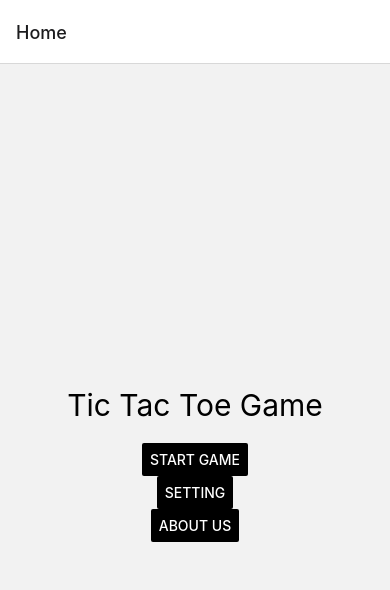
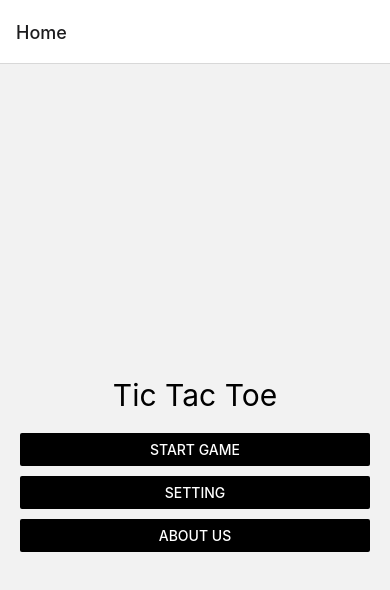
Before and after one commit to SavannaPisc/MobileAppTicTacTactics, a React Native app: screen /Home in a window 390 px wide. Shown: the top 590 px of the page. Built offline with nearby package versions, Linux system fonts and the light colour scheme.

Commit message:
Update 2nd ver

```diff
--- a/src/layout/Styles.jsx
+++ b/src/layout/Styles.jsx
@@ -42,7 +42,6 @@ const Styles = StyleSheet.create({
   squareText: {
     fontSize: 50,
   },
-  button: {},
 });
 
 export default Styles;
--- a/src/screens/HomeScreen.jsx
+++ b/src/screens/HomeScreen.jsx
@@ -23,8 +23,9 @@ const HomeScreen = ({navigation}) => {
   };
 
   return (
-    <View style={Styles.container}>
-      <Text style={Styles.title}>Tic Tac Toe Game</Text>
+    <View style={[Styles.container, {marginHorizontal: 20}]}>
+      <Text style={Styles.title}>Tic Tac Toe</Text>
+      <View style={{gap: 10, width: '100%'}}>
         <Button
           color="#000"
           style={Styles.button}
@@ -44,6 +45,7 @@ const HomeScreen = ({navigation}) => {
           onPress={handleAboutUs}
         />
       </View>
+    </View>
   );
 };
 
```
Also changed, not shown: 2 other files (tests, documents, lock files or other folders). Lines whose indentation alone changed are shown as unchanged.
